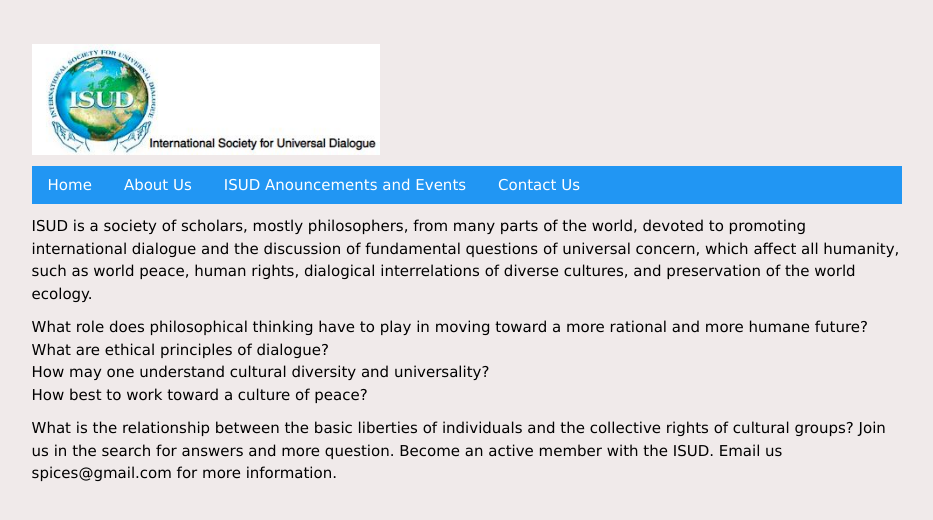
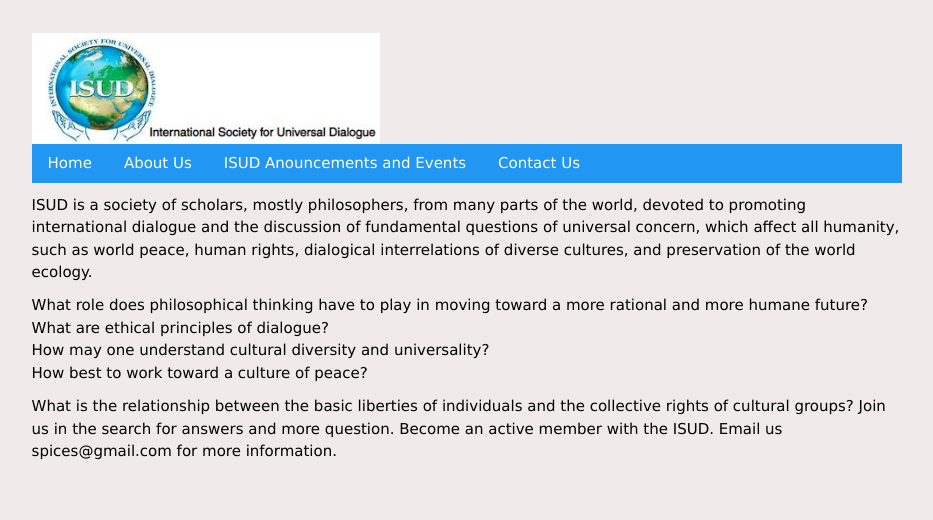
Before and after one commit to tinkzgee/Project2-1, a plain HTML site: page about.html in a window 1280 px wide. Shown: the whole page, without its empty margins (173-1106 px from the left). Drawn offline with nearby package versions, Linux system fonts and the light colour scheme; a web font is replaced by a local one.

Commit message:
took out p tag

```diff
--- a/about.html
+++ b/about.html
@@ -2,7 +2,7 @@
 <html class="nojs" lang="en">
 <head>
   <title>About</title>
-  <p><img id="logo" src="images/logo.jpg"></p>
+  <img id="logo" src="images/logo.jpg">
   <meta charset="UTF-8">
   <link href="resetCSS/reset.css" media="screen" rel="stylesheet">
   <meta content="width=device-width,initial-scale=1.0,shrink-to-fit=no" name="viewport">
```
